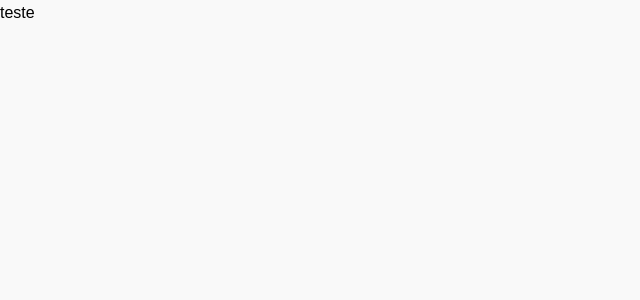
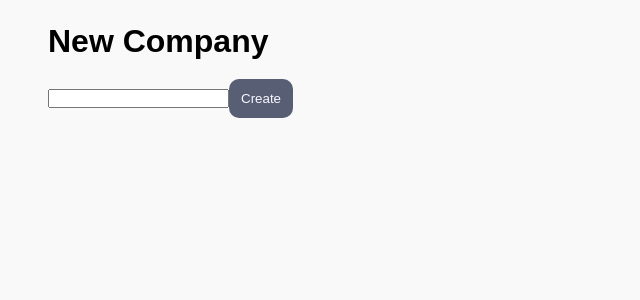
Before and after one commit to GabrielAiala/company-organization, a Next.js app in the folder organization-app/: page /company/new in a window 1280 px wide. Shown: the top 300 px of the page, without its empty margins (0-640 px from the left). Built offline with nearby package versions, Linux system fonts and the light colour scheme.

Commit message:
added create company page

```diff
--- a/organization-app/src/__generated__/gql.ts
+++ b/organization-app/src/__generated__/gql.ts
@@ -13,6 +13,7 @@ import { TypedDocumentNode as DocumentNode } from '@graphql-typed-document-node/
  * Therefore it is highly recommended to use the babel or swc plugin for production.
  */
 const documents = {
+    "\n  mutation CompanyCreate($company: CompanyInput!) {\n    companyCreate(input: { companyInput: $company }) {\n        clientMutationId\n        company {\n            createdAt\n            id\n            name\n            updatedAt\n        }\n    }\n}": types.CompanyCreateDocument,
     "\n  query Companies {\n    companies {\n      id\n      name\n    }\n  }\n": types.CompaniesDocument,
 };
 
@@ -33,6 +34,10 @@ export function gql(source: string): unknown;
 /**
  * The gql function is used to parse GraphQL queries into a document that can be used by GraphQL clients.
  */
+export function gql(source: "\n  mutation CompanyCreate($company: CompanyInput!) {\n    companyCreate(input: { companyInput: $company }) {\n        clientMutationId\n        company {\n            createdAt\n            id\n            name\n            updatedAt\n        }\n    }\n}"): (typeof documents)["\n  mutation CompanyCreate($company: CompanyInput!) {\n    companyCreate(input: { companyInput: $company }) {\n        clientMutationId\n        company {\n            createdAt\n            id\n            name\n            updatedAt\n        }\n    }\n}"];
+/**
+ * The gql function is used to parse GraphQL queries into a document that can be used by GraphQL clients.
+ */
 export function gql(source: "\n  query Companies {\n    companies {\n      id\n      name\n    }\n  }\n"): (typeof documents)["\n  query Companies {\n    companies {\n      id\n      name\n    }\n  }\n"];
 
 export function gql(source: string) {
--- a/organization-app/src/__generated__/graphql.ts
+++ b/organization-app/src/__generated__/graphql.ts
@@ -70,10 +70,18 @@ export type QueryCompanyArgs = {
   id: Scalars['ID']['input'];
 };
 
+export type CompanyCreateMutationVariables = Exact<{
+  company: CompanyInput;
+}>;
+
+
+export type CompanyCreateMutation = { __typename?: 'Mutation', companyCreate?: { __typename?: 'CompanyCreatePayload', clientMutationId?: string | null, company: { __typename?: 'Company', createdAt: any, id: string, name?: string | null, updatedAt: any } } | null };
+
 export type CompaniesQueryVariables = Exact<{ [key: string]: never; }>;
 
 
 export type CompaniesQuery = { __typename?: 'Query', companies?: Array<{ __typename?: 'Company', id: string, name?: string | null }> | null };
 
 
+export const CompanyCreateDocument = {"kind":"Document","definitions":[{"kind":"OperationDefinition","operation":"mutation","name":{"kind":"Name","value":"CompanyCreate"},"variableDefinitions":[{"kind":"VariableDefinition","variable":{"kind":"Variable","name":{"kind":"Name","value":"company"}},"type":{"kind":"NonNullType","type":{"kind":"NamedType","name":{"kind":"Name","value":"CompanyInput"}}}}],"selectionSet":{"kind":"SelectionSet","selections":[{"kind":"Field","name":{"kind":"Name","value":"companyCreate"},"arguments":[{"kind":"Argument","name":{"kind":"Name","value":"input"},"value":{"kind":"ObjectValue","fields":[{"kind":"ObjectField","name":{"kind":"Name","value":"companyInput"},"value":{"kind":"Variable","name":{"kind":"Name","value":"company"}}}]}}],"selectionSet":{"kind":"SelectionSet","selections":[{"kind":"Field","name":{"kind":"Name","value":"clientMutationId"}},{"kind":"Field","name":{"kind":"Name","value":"company"},"selectionSet":{"kind":"SelectionSet","selections":[{"kind":"Field","name":{"kind":"Name","value":"createdAt"}},{"kind":"Field","name":{"kind":"Name","value":"id"}},{"kind":"Field","name":{"kind":"Name","value":"name"}},{"kind":"Field","name":{"kind":"Name","value":"updatedAt"}}]}}]}}]}}]} as unknown as DocumentNode<CompanyCreateMutation, CompanyCreateMutationVariables>;
 export const CompaniesDocument = {"kind":"Document","definitions":[{"kind":"OperationDefinition","operation":"query","name":{"kind":"Name","value":"Companies"},"selectionSet":{"kind":"SelectionSet","selections":[{"kind":"Field","name":{"kind":"Name","value":"companies"},"selectionSet":{"kind":"SelectionSet","selections":[{"kind":"Field","name":{"kind":"Name","value":"id"}},{"kind":"Field","name":{"kind":"Name","value":"name"}}]}}]}}]} as unknown as DocumentNode<CompaniesQuery, CompaniesQueryVariables>;
--- a/organization-app/src/app/company/new/page.tsx
+++ b/organization-app/src/app/company/new/page.tsx
@@ -1,7 +1,52 @@
-import React from "react";
+'use client'
+import React, { FormEvent } from "react";
 
+
+import { Button, MainBody, Title } from "@/app/styles";
+import { useMutation } from "@apollo/client";
+
+import { gql } from "@/__generated__";
+import Input from "@/baseComponents/Input";
+
+const COMPANY_CREATE = gql(`
+  mutation CompanyCreate($company: CompanyInput!) {
+    companyCreate(input: { companyInput: $company }) {
+        clientMutationId
+        company {
+            createdAt
+            id
+            name
+            updatedAt
+        }
+    }
+}`)
+  ;
 export default function Home() {
+  //TODO error and loading handling
+  const [saveCompany, { error, loading }] = useMutation(COMPANY_CREATE);
+
+  async function onSubmit(event: FormEvent<HTMLFormElement>) {
+    event.preventDefault()
+
+    const formData = new FormData(event.currentTarget)
+
+    console.log(formData.get("name"))
+    saveCompany({
+      variables: {
+        company: {
+          name: formData.get("name") as string,
+        },
+      },
+    });
+  }
+
   return (
-    <div> teste</div>
+    <MainBody>
+      <Title>New Company</Title>
+      <form onSubmit={onSubmit}>
+        <Input name="name" />
+        <Button type="submit">Create</Button>
+      </form>
+    </MainBody>
   );
 }
--- a/organization-app/src/app/styles.ts
+++ b/organization-app/src/app/styles.ts
@@ -1,4 +1,6 @@
 import styled from 'styled-components';
+
+//TODO reorganize components
 
 const MainBody = styled.div`
   width: 100vw;
--- a/organization-app/src/baseComponents/Input/index.tsx
+++ b/organization-app/src/baseComponents/Input/index.tsx
@@ -1,8 +1,12 @@
 import React from 'react';
 import { Field } from './styles';
 
-export default function Input() {
+interface props {
+  name: string,
+}
+
+export default function Input({name}: props) {
   return (
-    <Field type="text"/>
+    <Field name={name} type="text"/>
   )
 }
```
